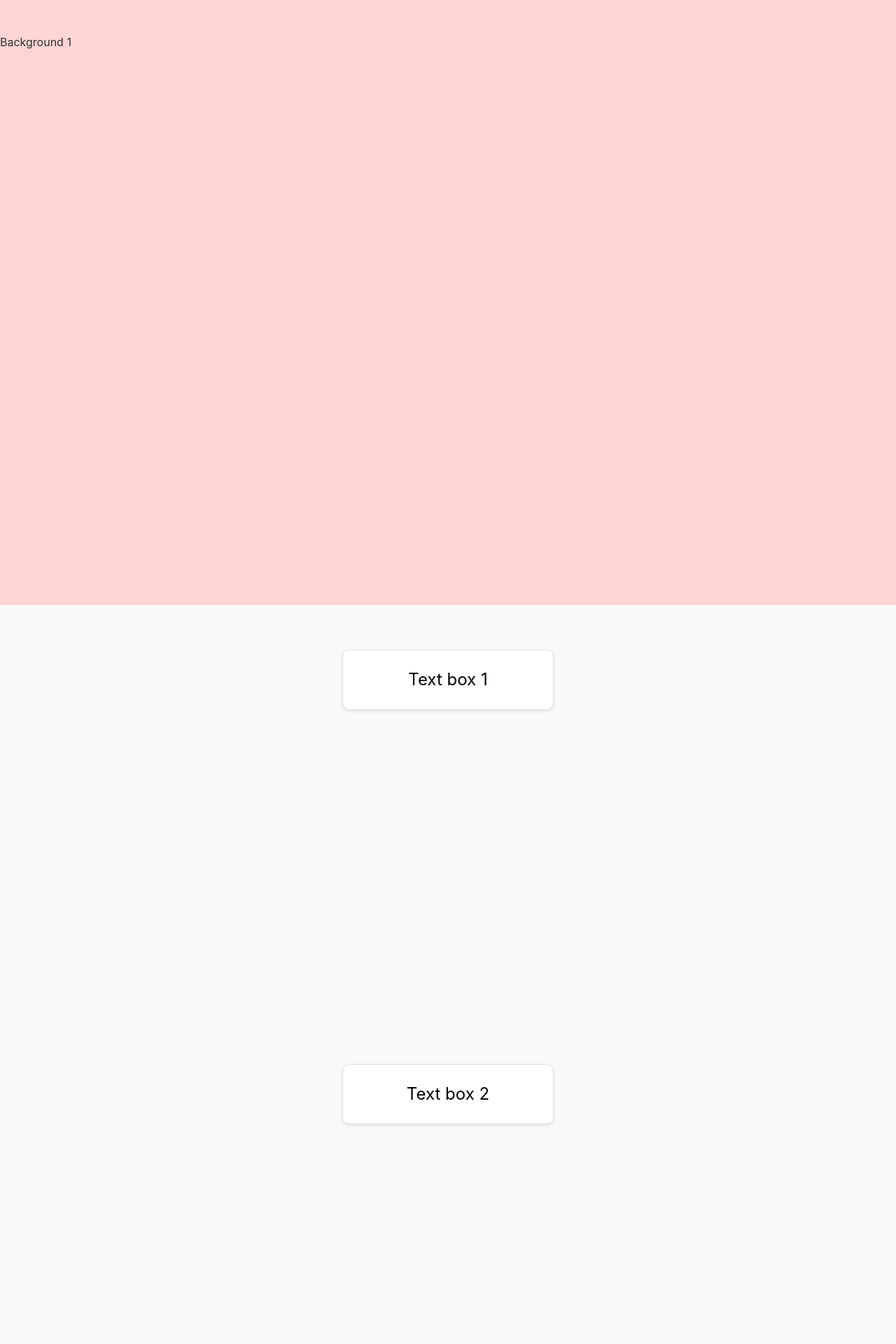
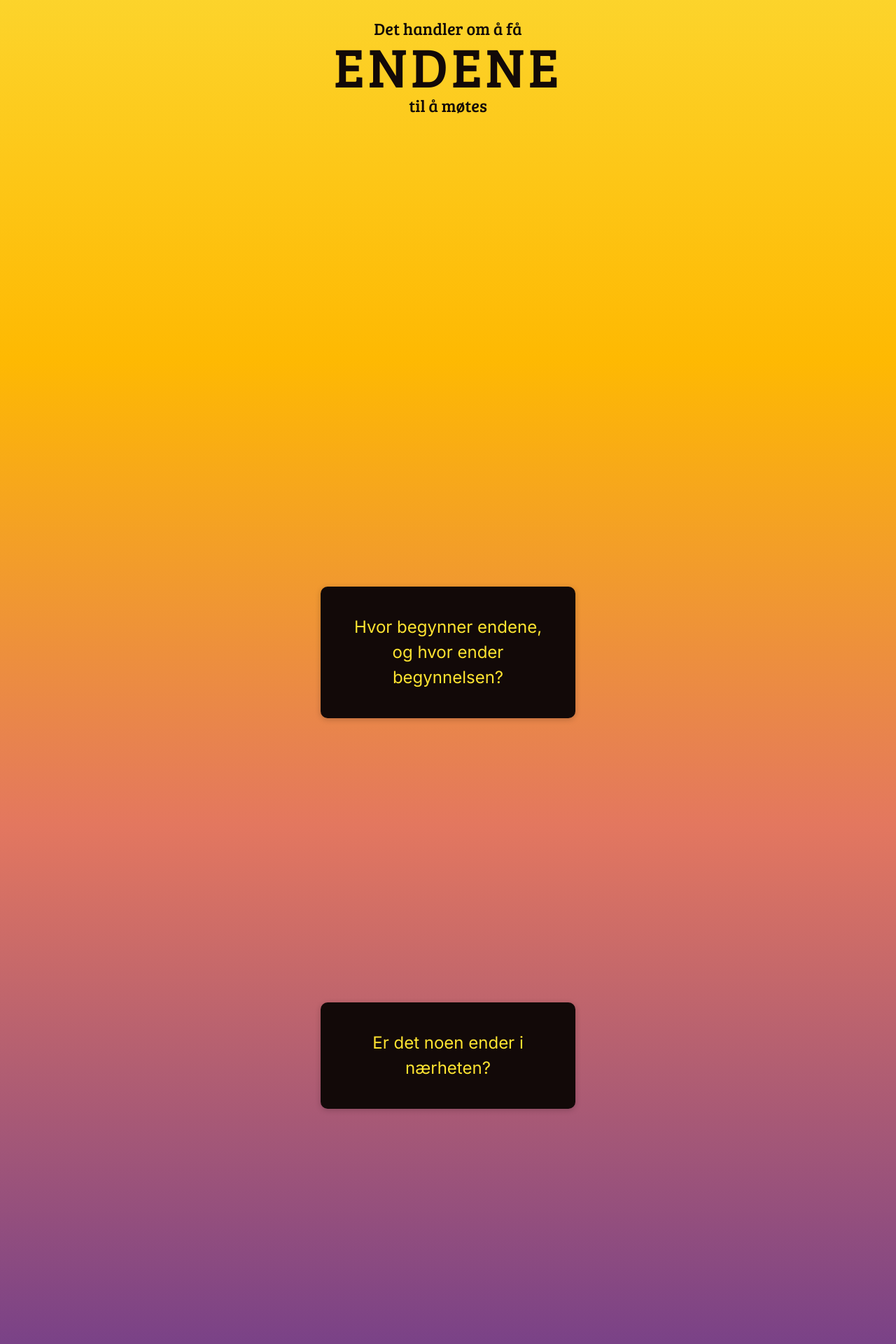
Before and after one commit to jonolave/verdens-ender, a Svelte app: page / in a window 1280 px wide. Shown: the part 300-2220 px from the top of the page at 70% size. Built offline with nearby package versions, Linux system fonts and the light colour scheme.

Commit message:
First section ok

```diff
--- a/src/App.svelte
+++ b/src/App.svelte
@@ -18,6 +18,7 @@
             // Get the index of the intersecting element
             const index = +entry.target.dataset.index;
             updateChart(index);
+            console.log("Active index: ", activeIndex);
           }
         });
       },
@@ -33,13 +34,50 @@
   });
 </script>
 
-<section class="filler">
-  <p>Scroll</p>
+<section class="top-section">
+  <!-- Heading -->
+  <article>
+    <div class="step top-step" data-index="0">
+      <div>
+        <h1 style="">
+          <span style="font-size: 1.5rem; line-height: 1;">Det handler om å få</span>
+          <br />
+          <span style="font-size: 5rem;line-height: 0.9; letter-spacing: 0.06em">ENDENE</span>
+          <br />
+          <span style="font-size: 1.5rem; line-height: 1.6;">til å møtes</span>
+        </h1>
+      </div>
+    </div>
+  </article>
+
+  <!-- Text box 1 -->
+  <article>
+    <div class="step top-step" data-index="1">
+      <div class="textbox">
+        <p>Hvor begynner endene, og hvor ender begynnelsen?</p>
+      </div>
+    </div>
+  </article>
+
+  <!-- Text box 2 and ducks crossing -->
+  <article style="margin: 0; width: 100%; box-sizing: border-box;">
+    <div class="step top-step" data-index="2">
+      <div class="textbox">
+        <p>Er det noen ender i nærheten?</p>
+      </div>
+      <div style="width: 100%; height: 8rem; margin: 12rem 0; position:relative;">
+        {#if activeIndex === 2}
+          <img src="duck.png" alt="gul plastand" class="crossing-duck" />
+          <img src="duck.png" alt="gul plastand" class="crossing-duck second-duck" />
+        {/if}
+      </div>
+    </div>
+  </article>
 </section>
 
 <section id="scrolly-secion-one" class="scrolly-section">
   <div class="scrolly">
-    <!-- Sticky graphic (progress bar) -->
+    <!-- Sticky graphic -->
     <figure class="sticky">
       {#if activeIndex === 0}
         <p>Background 1</p>
@@ -52,7 +90,7 @@
 
     <!-- Step text -->
     <article>
-      <div class="step" data-index="0">
+      <div class="step" data-index="3">
         <div class="textbox">
           <p>Text box 1</p>
         </div>
@@ -61,7 +99,7 @@
 
     <!-- Step text -->
     <article>
-      <div class="step" data-index="1">
+      <div class="step" data-index="4">
         <div class="textbox">
           <p>Text box 2</p>
         </div>
@@ -70,7 +108,7 @@
 
     <!-- Step text -->
     <article>
-      <div class="step" data-index="2">
+      <div class="step" data-index="5">
         <div class="textbox">
           <p>Text box 3</p>
         </div>
@@ -80,7 +118,94 @@
 </section>
 
 <style>
-  /* General styling for first and last section */
+  @import url("https://fonts.googleapis.com/css2?family=Bree+Serif&display=swap");
+
+  :root {
+    --black-color: #120908;
+    --yellow-color: #ffe431;
+  }
+
+  /* Top section */
+  .top-section {
+    /* min-height: 300vh; */
+    display: flex;
+    flex-direction: column;
+    align-items: center;
+    gap: 32px;
+    background: rgb(251, 227, 67);
+    background: linear-gradient(
+      180deg,
+      rgba(251, 227, 67, 1) 0%,
+      rgba(254, 185, 2, 1) 33%,
+      rgba(227, 119, 95, 1) 60%,
+      rgba(122, 66, 135, 1) 90%
+    );
+  }
+
+  .top-step {
+    display: flex;
+    flex-direction: column;
+    justify-content: center;
+    align-items: center;
+  }
+
+  h1 {
+    font-family: "Bree Serif", serif;
+    text-align: center;
+    font-weight: 400;
+    font-style: normal;
+    color: var(--black-color);
+  }
+
+  .crossing-duck {
+    position: absolute;
+    right: -5rem;
+    width: 5rem;
+    height: auto;
+    animation:
+      duck-crossing 5s linear 1s infinite,
+      duck-waggle 1s ease-in-out infinite;
+  }
+
+  .crossing-duck.second-duck {
+    top: 2em;
+    animation-delay: 3.5s;
+  }
+
+  @media (min-width: 1024px) {
+    .crossing-duck {
+      animation:
+        duck-crossing 10s linear 1s infinite,
+        duck-waggle 1s ease-in-out infinite;
+    }
+
+
+  }
+
+
+
+  @keyframes duck-crossing {
+    0% {
+      right: -5rem;
+    }
+    100% {
+      right: 100%;
+    }
+  }
+
+  @keyframes duck-waggle {
+    0%,
+    100% {
+      transform: rotate(0deg);
+    }
+    25% {
+      transform: rotate(-5deg);
+    }
+    75% {
+      transform: rotate(5deg);
+    }
+  }
+
   .filler {
     min-height: 300px;
     display: flex;
@@ -116,17 +241,17 @@
 
   /* Step element styling */
   .step {
-    min-height: 70vh;
+    min-height: 100vh;
   }
 
   .textbox {
-    background-color: white;
+    background-color: var(--black-color);
+    padding: 1rem 2rem;
     max-width: 300px;
     margin: 0 auto;
-    color: black;
+    color: var(--yellow-color);
     border-radius: 10px;
-    border: 1px solid #dee2e6;
-    box-shadow: 0 2px 5px rgba(0, 0, 0, 0.1);
+    box-shadow: 0 2px 8px rgba(0, 0, 0, 0.2);
   }
 
   .step p {
@@ -136,13 +261,13 @@
 
   /* Ensure there's enough space between elements */
   article {
-    padding: 1rem;
+    padding: 0;
   }
 
   /* Responsive adjustments */
   @media (max-width: 768px) {
     .step {
-      min-height: 50vh;
+      min-height: 70vh;
     }
   }
 </style>
--- a/src/app.css
+++ b/src/app.css
@@ -1,7 +1,11 @@
+@import url('https://fonts.googleapis.com/css2?family=Inter:ital,opsz,wght@0,14..32,100..900;1,14..32,100..900&display=swap');
+
 :root {
-  font-family: Inter, system-ui, Avenir, Helvetica, Arial, sans-serif;
+  font-family: "Inter", system-ui, Avenir, Helvetica, Arial, sans-serif;
+  font-optical-sizing: auto;
+  font-weight: 400;
+  font-style: normal;
   line-height: 1.5;
-  font-weight: 400;
 
   font-synthesis: none;
   text-rendering: optimizeLegibility;
```
Also changed, not shown: 1 other file (tests, documents, lock files or other folders).
